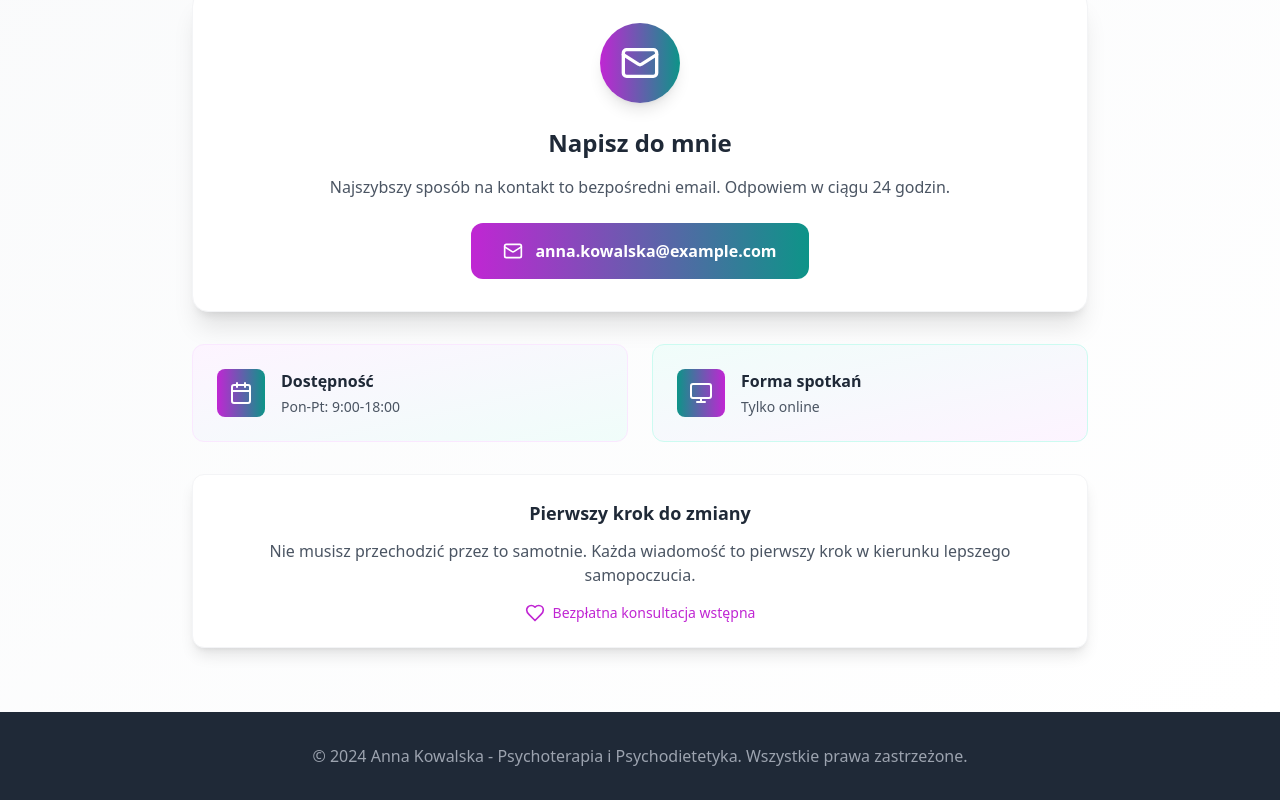
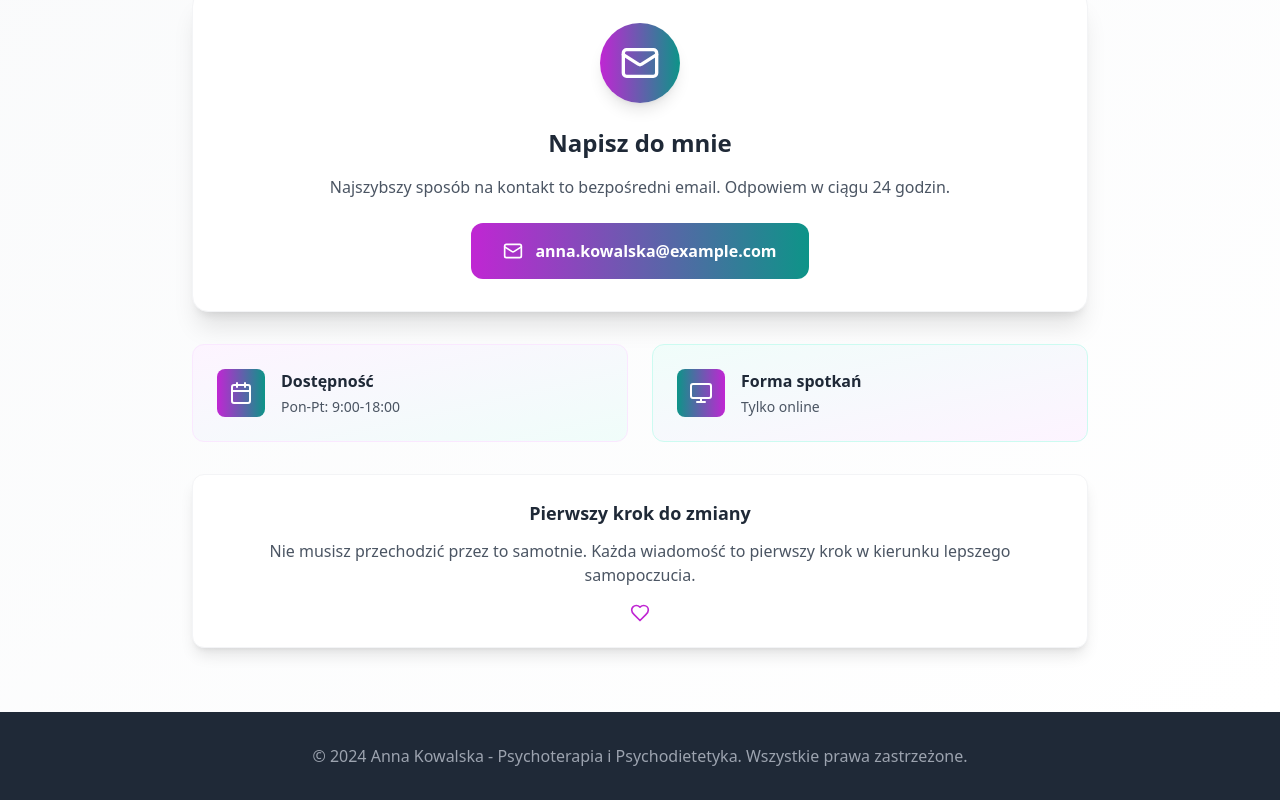
Before and after one commit to bpazdziur/psycho-one-pager, a React (Vite) app: page / in a window 1280 px wide. Shown: the part 3606-4406 px from the top of the page. Built offline with nearby package versions, Linux system fonts and the light colour scheme.

Commit message:
Remove free initial consultation information

```diff
--- a/src/App.tsx
+++ b/src/App.tsx
@@ -439,7 +439,6 @@ function App() {
                 </p>
                 <div className="flex items-center justify-center space-x-2 text-fuchsia-600">
                   <Heart className="w-5 h-5" />
-                  <span className="text-sm font-medium">{siteContent.contact.encouragement.freeConsultation}</span>
                 </div>
               </div>
             </div>
--- a/src/config/content.ts
+++ b/src/config/content.ts
@@ -150,8 +150,7 @@ export const siteContent = {
     },
     encouragement: {
       title: "Pierwszy krok do zmiany",
-      description: "Nie musisz przechodzić przez to samotnie. Każda wiadomość to pierwszy krok w kierunku lepszego samopoczucia.",
-      freeConsultation: "Bezpłatna konsultacja wstępna"
+      description: "Nie musisz przechodzić przez to samotnie. Każda wiadomość to pierwszy krok w kierunku lepszego samopoczucia."
     }
   },
 
```
